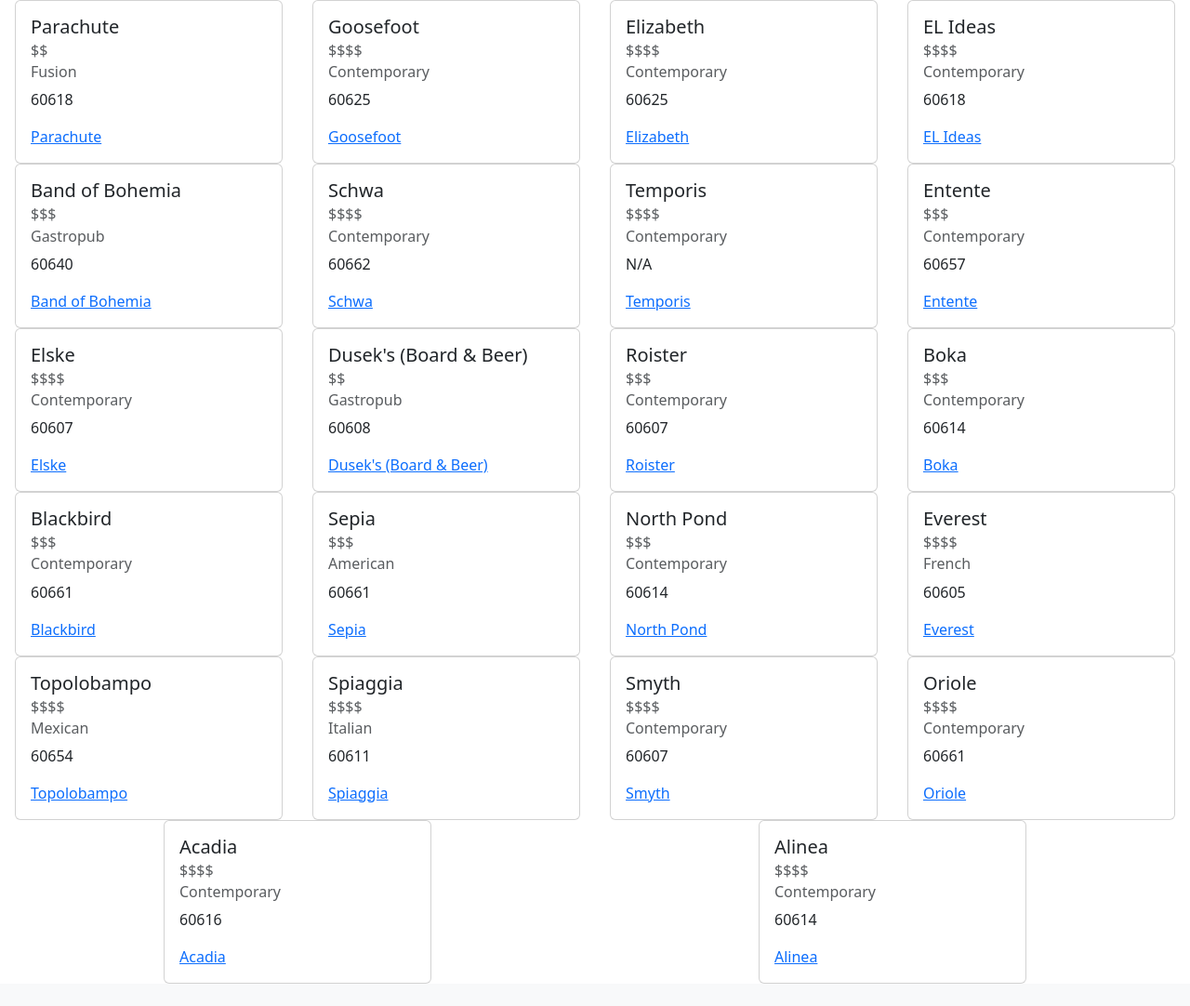
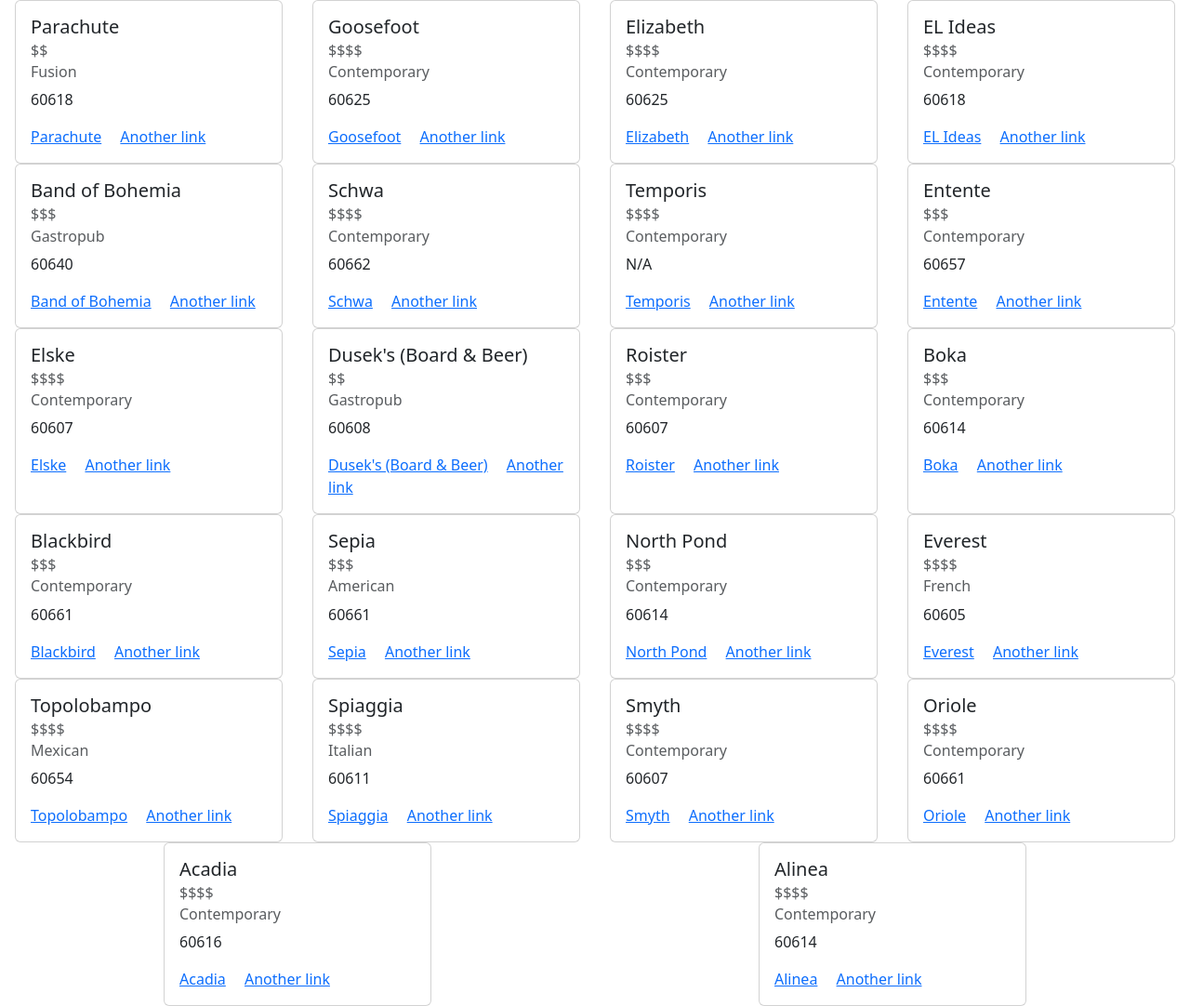
Before and after one commit to justincanavanmusic/chicago-hotspot, a Node server app: page / in a window 1280 px wide. Shown: the part 56-1138 px from the top of the page at 93% size. Before the commit the page ends 1114 px from the top, so only its background shows below. Run offline with Node 20, Linux system fonts and the light colour scheme; a user stored in the database is signed in; data comes from the database, SQL or seed files in the repository; some libraries are stand-ins or nearby versions.

Commit message:
starting on linking attraction and one-rest pages

```diff
--- a/views/attraction.handlebars
+++ b/views/attraction.handlebars
@@ -14,7 +14,7 @@
     <h6 class="card-subtitle mb-2 text-muted">{{ attractions.cuisine }} </h6>
     <p class="card-text">{{ attractions.location }}</p>
     <a href="{{ attractions.url }}" target="_blank" class="card-link">{{ attractions.name}}</a>
-    {{!-- <a href="#" class="card-link">Another link</a> --}}
+    <a href="/one-restaurant" class="card-link">Another link</a>
   </div>
 </div>
 
```
